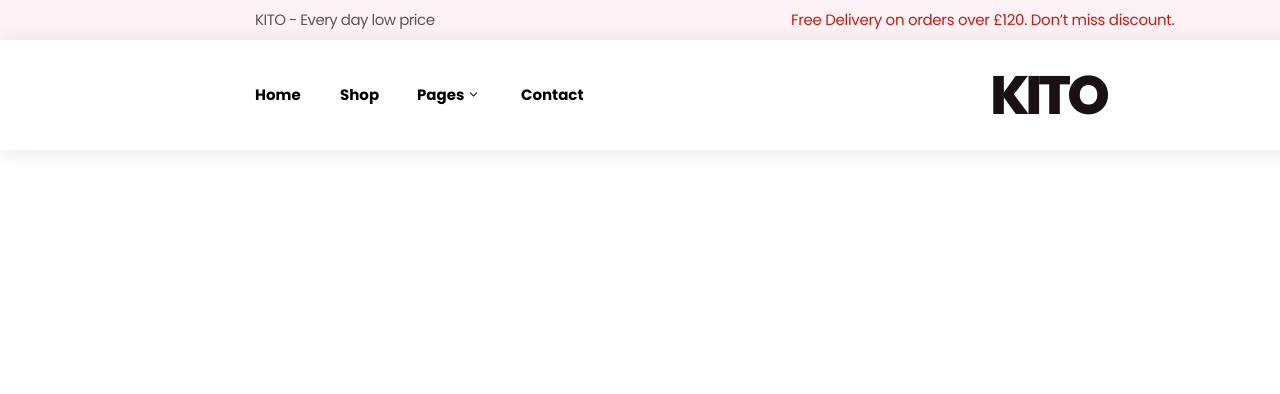
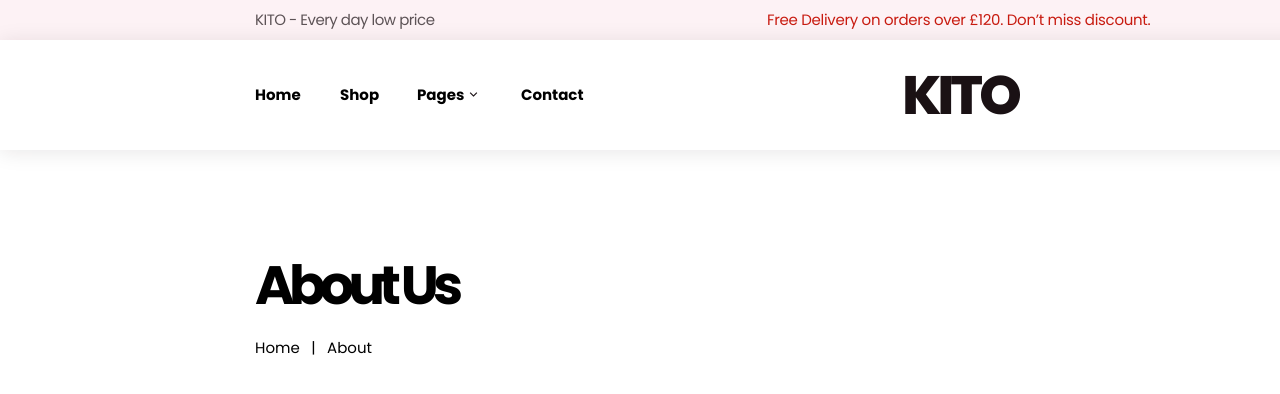
Before and after one commit to viethoanga6nvc/testHTML_CSS, a plain HTML site: page index.html in a window 1280 px wide. Shown: the top 394 px of the page. Drawn offline with nearby package versions, Linux system fonts and the light colour scheme.

Commit message:
page title

```diff
--- a/index.html
+++ b/index.html
@@ -22,6 +22,14 @@
   </head>
   <body>
     <header></header>
+    <div class="page-title">
+      <p class="title">About Us</p>
+      <div class="link">
+        <p class="home">Home</p>
+        <span>|</span>
+        <p class="about">About</p>
+      </div>
+    </div>
     <script type="text/javascript" src="script.js"></script>
   </body>
 </html>
--- a/styles.css
+++ b/styles.css
@@ -14,13 +14,13 @@ body {
 /* Top Header */
 
 .top-header {
-    display        : flex;
-    justify-content: space-between;
-    height         : 40px;
-    padding        : 7px 255px;
-    font-size      : 15px;
-    background     : rgba(236, 128, 160, 0.1);
-    font-weight    : 400;
+    display    : flex;
+    height     : 40px;
+    padding    : 7px 255px;
+    font-size  : 15px;
+    background : rgba(236, 128, 160, 0.1);
+    font-weight: 400;
+    position   : relative;
 }
 
 .slogan,
@@ -40,14 +40,18 @@ body {
     width         : 386px;
     color         : #C81B10;
     letter-spacing: -0.3px;
+    position      : absolute;
+    left          : 767px;
 }
 
 .lang {
-    display: flex;
-    gap    : 15px;
-    width  : 133px;
-    height : 26px;
-    color  : #1A1114;
+    display : flex;
+    gap     : 15px;
+    width   : 133px;
+    height  : 26px;
+    color   : #1A1114;
+    position: absolute;
+    right   : 255px;
 }
 
 .lang div {
@@ -78,13 +82,13 @@ body {
 /* NAV */
 
 nav {
-    height         : 110px;
-    display        : flex;
-    justify-content: space-between;
-    align-items    : center;
-    background     : #FFFFFF;
-    box-shadow     : 0px 2px 20px 0px #1A11141A;
-    padding        : 0 255px;
+    height     : 110px;
+    display    : flex;
+    align-items: center;
+    background : #FFFFFF;
+    box-shadow : 0px 2px 20px 0px #1A11141A;
+    padding    : 0 255px;
+    position   : relative;
 }
 
 ul {
@@ -113,13 +117,17 @@ ul li {
     text-align    : center;
     color         : #1A1114;
     letter-spacing: -3.8px;
+    position      : absolute;
+    left          : 902px;
 }
 
 .icons {
-    width  : 149px;
-    height : 32px;
-    display: flex;
-    gap    : 30px;
+    width   : 149px;
+    height  : 32px;
+    display : flex;
+    gap     : 30px;
+    position: absolute;
+    right   : 255px;
 }
 
 .has-number {
@@ -144,3 +152,30 @@ ul li {
     top          : 10px;
     left         : 12px;
 }
+
+/* Page Title */
+
+.page-title {
+    width : 203px;
+    height: 111px;
+    margin: 100px 0 0 255px;
+
+}
+
+.title {
+    height        : 70px;
+    line-height   : 70px;
+    font-size     : 54px;
+    font-weight   : 700;
+    letter-spacing: -5.8px;
+}
+
+.link {
+    width          : 117px;
+    height         : 26px;
+    display        : flex;
+    line-height    : 26px;
+    font-size      : 15px;
+    justify-content: space-between;
+    margin-top     : 15px;
+}
```
